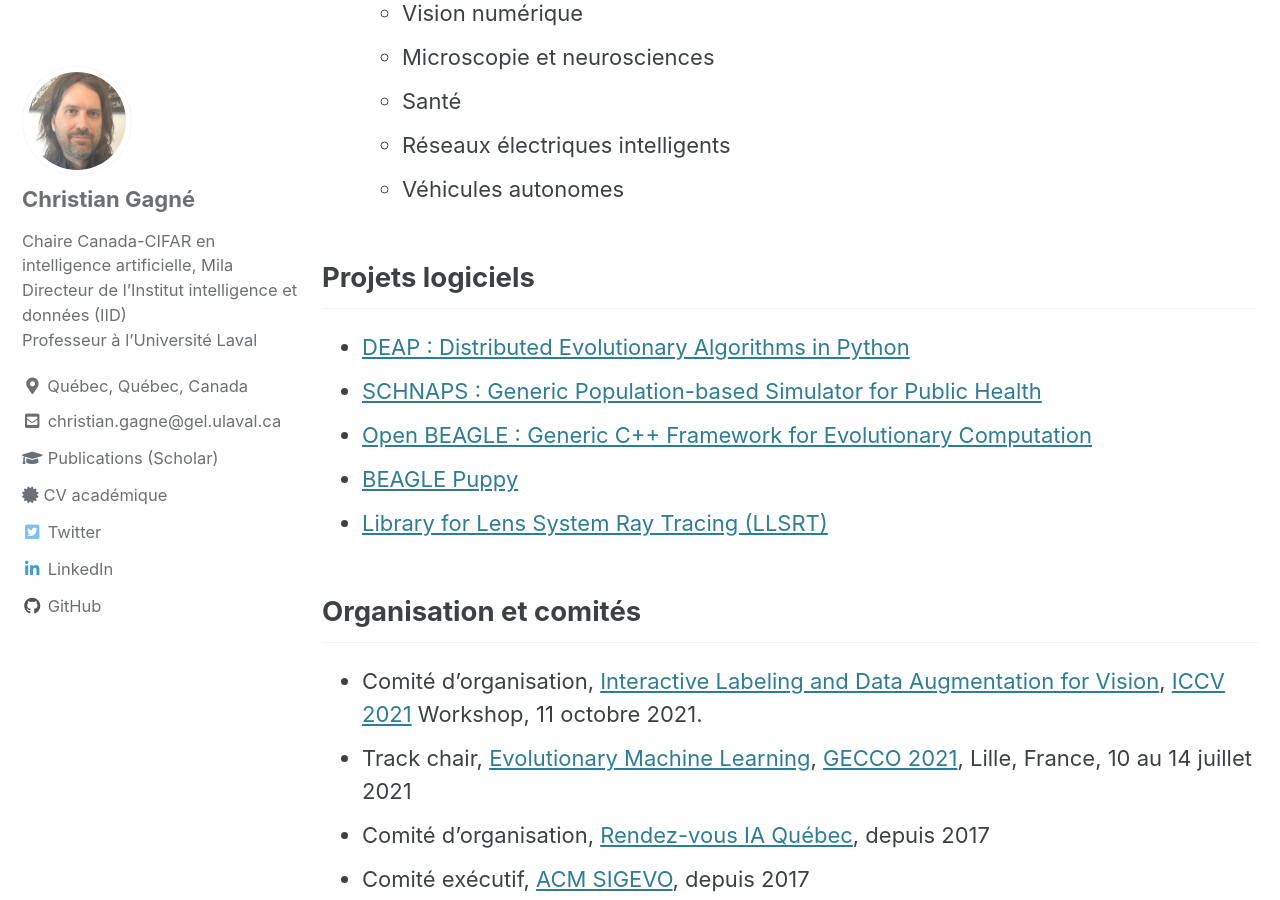
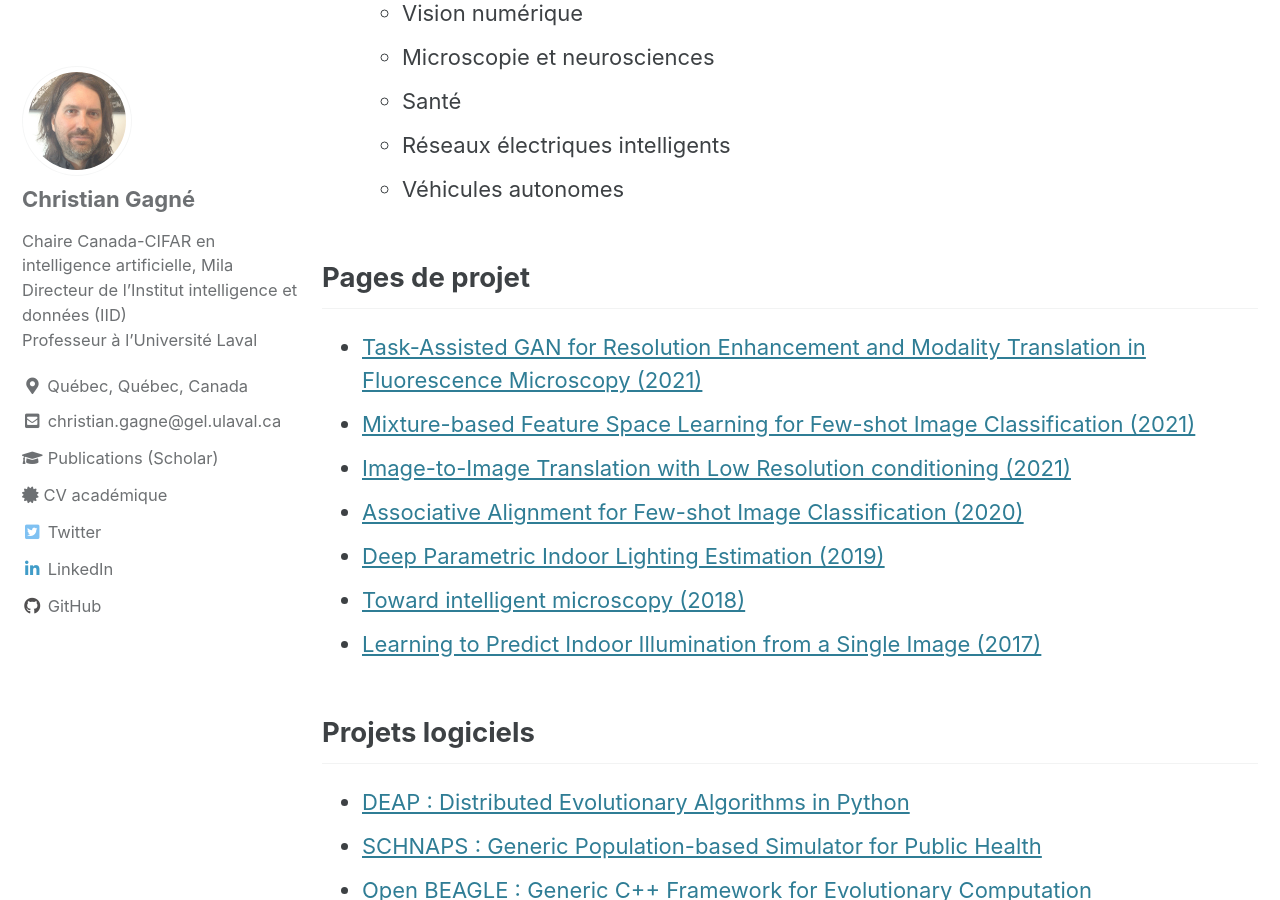
Before and after one commit to chgagne/chgagne.github.io, a Jekyll site: the page built from _pages/recherche.md, in a window 1280 px wide and 900 px high, scrolled down 700 px. Built offline with Jekyll 4.4.1, drawn with Linux system fonts in a browser that asks for light colours; cached includes are drawn as plain includes; some of the changed text lies outside the part shown.

Commit message:
Ajout projets et ajustements.

```diff
--- a/_config.yml
+++ b/_config.yml
@@ -16,7 +16,7 @@ minimal_mistakes_skin    : "default" # "air", "aqua", "contrast", "dark", "dirt"
 
 # Site Settings
 locale                   : "fr-CA"
-title                    : "Page Web de Christian Gagné"
+title                    : "Site Web de Christian Gagné"
 title_separator          : "-"
 subtitle                 : # site tagline that appears below site title in masthead
 name                     : "Christian Gagné"
--- a/_data/navigation.yml
+++ b/_data/navigation.yml
@@ -10,5 +10,5 @@ main:
     url: "https://scholar.google.com/citations?hl=fr&user=egixsbEAAAAJ&view_op=list_works&sortby=pubdate"
   - title: "Étudiants"
     url: /etudiants
-  - title: "**English**"
+  - title: "<b>English</b>"
     url: /english
--- a/_pages/recherche.md
+++ b/_pages/recherche.md
@@ -22,6 +22,15 @@ Mes intérêts de recherche portent sur l’élaboration de méthodes pour l'app
   - Réseaux électriques intelligents
   - Véhicules autonomes
 
+## Pages de projet
+
+- [Task-Assisted GAN for Resolution Enhancement and Modality Translation in Fluorescence Microscopy (2021)](https://s3.valeria.science/flclab-tagan/index.html)
+- [Mixture-based Feature Space Learning for Few-shot Image Classification (2021)](https://lvsn.github.io/MixtFSL/)
+- [Image-to-Image Translation with Low Resolution conditioning (2021)](https://github.com/Medabid1/I2I-LR)
+- [Associative Alignment for Few-shot Image Classification (2020)](https://lvsn.github.io/associative-alignment/)
+- [Deep Parametric Indoor Lighting Estimation (2019)](https://lvsn.github.io/deepparametric/)
+- [Toward intelligent microscopy (2018)](https://lvsn.github.io/optimnanoscopy/)
+- [Learning to Predict Indoor Illumination from a Single Image (2017)](http://vision.gel.ulaval.ca/~jflalonde/publications/projects/deepIndoorLight/index.html)
 
 ## Projets logiciels
 
```
